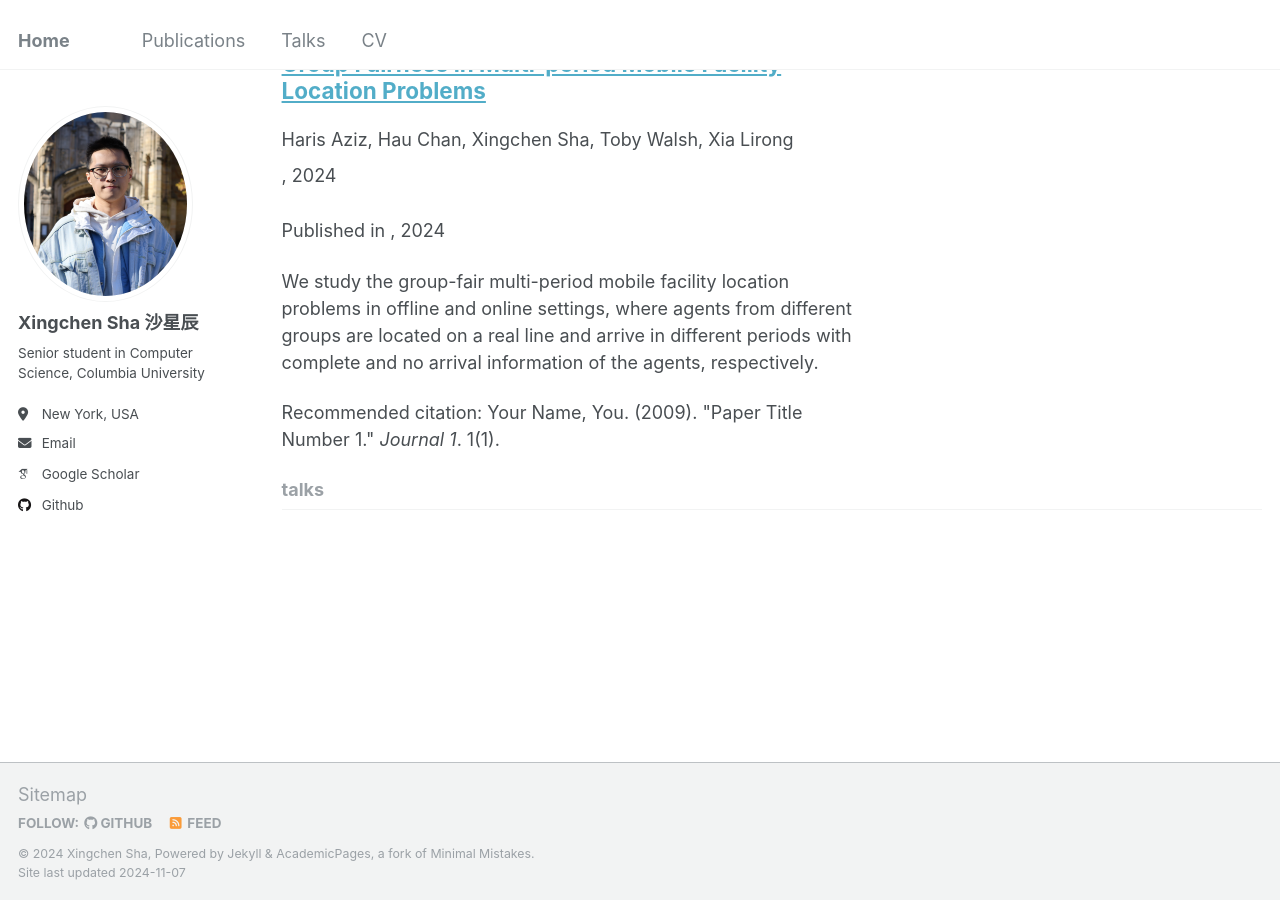
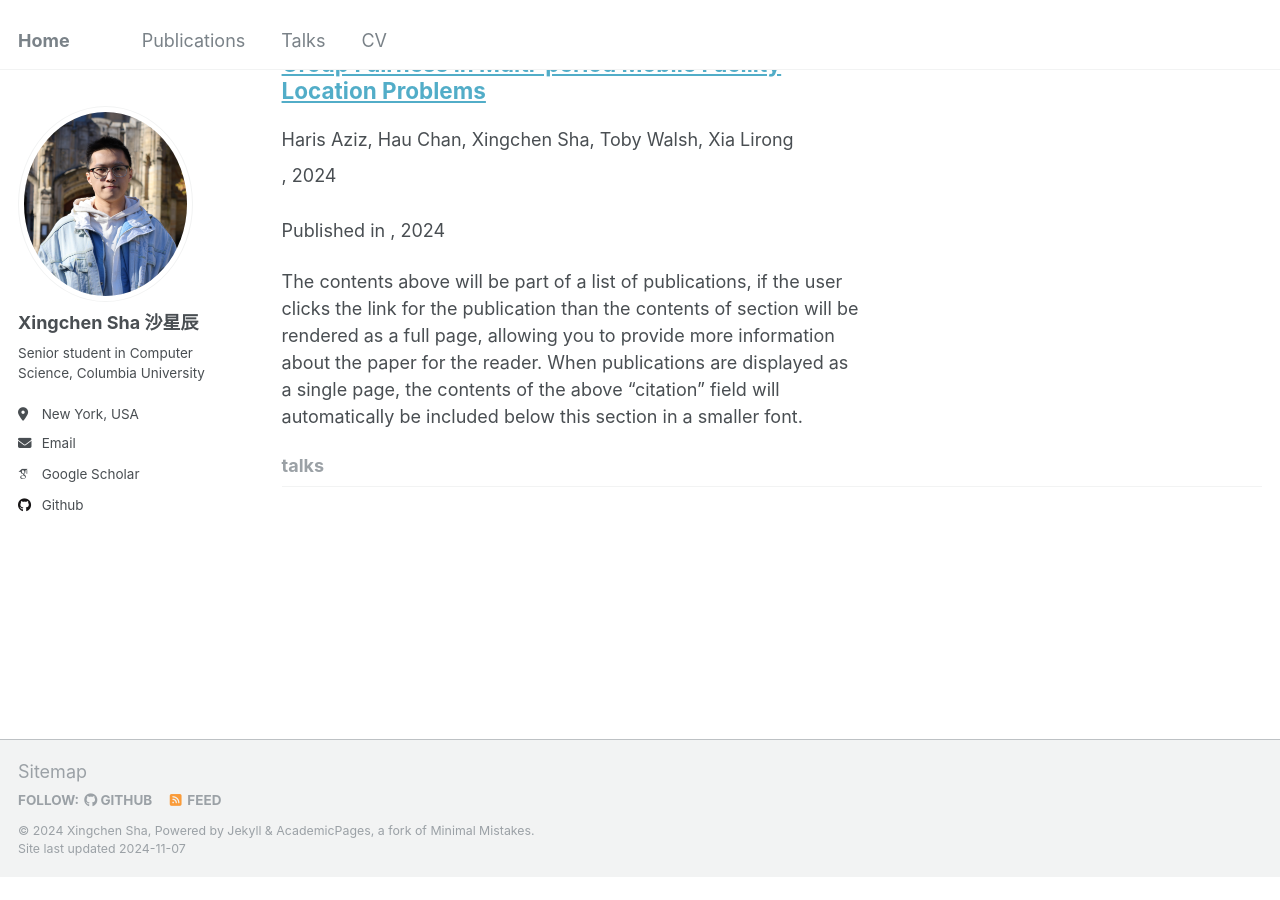
Before and after one commit to rocksxc/rocksxc.github.io, a Jekyll site: the page built from _pages/collection-archive.html, in a window 1280 px wide and 900 px high, scrolled down 1308 px. Built offline with Jekyll 4.4.1, drawn with Linux system fonts in a browser that asks for light colours; some web fonts are replaced; after the commit the page ends 2185 px from its top, so only the background shows below that.

Commit message:
Update adt.md

```diff
--- a/_publications/adt.md
+++ b/_publications/adt.md
@@ -4,9 +4,6 @@
 collection: publications
 category: conferences
 permalink: /publication/adt
-excerpt: 'We study the group-fair multi-period mobile facility location problems in offline and online settings, where agents from different groups are located on a real line and arrive in different periods with complete and no arrival information of the agents, respectively. '
-date: 2024-10-01
-citation: 'Your Name, You. (2009). &quot;Paper Title Number 1.&quot; <i>Journal 1</i>. 1(1).'
 ---
 
 The contents above will be part of a list of publications, if the user clicks the link for the publication than the contents of section will be rendered as a full page, allowing you to provide more information about the paper for the reader. When publications are displayed as a single page, the contents of the above "citation" field will automatically be included below this section in a smaller font.
```
